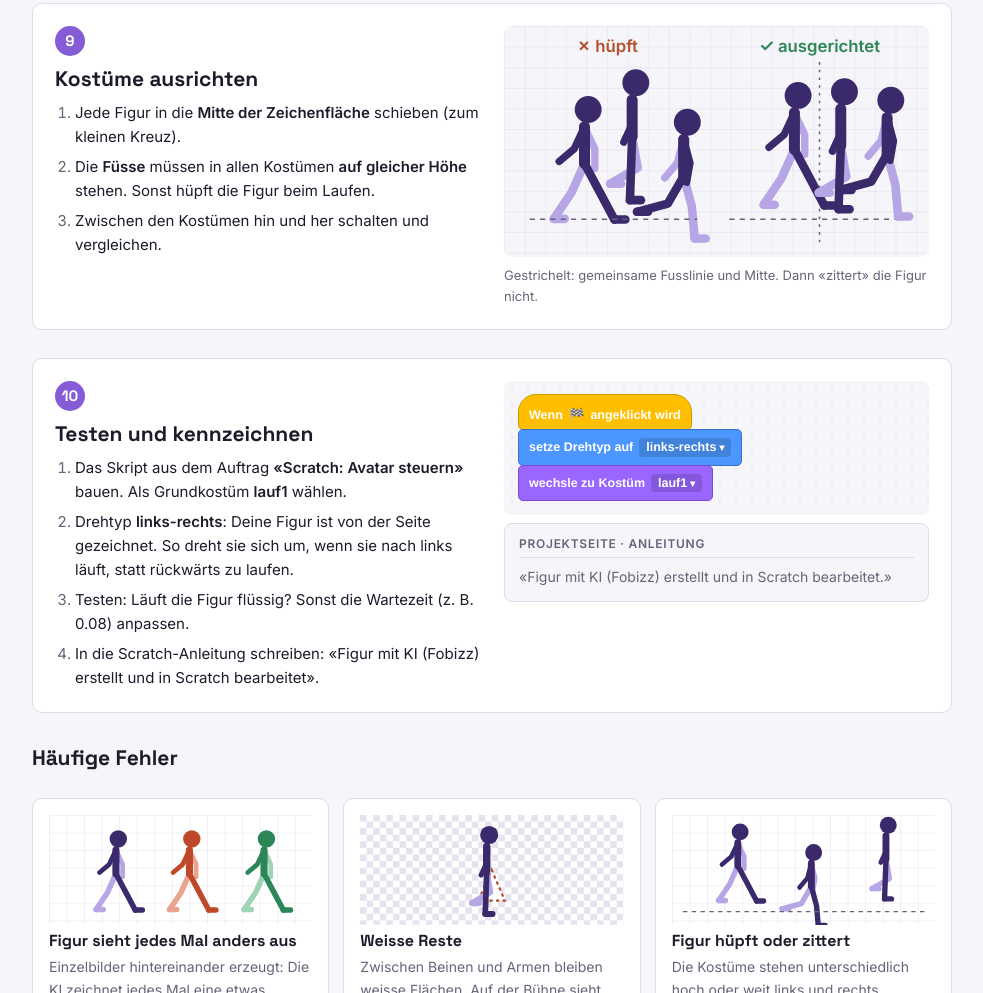
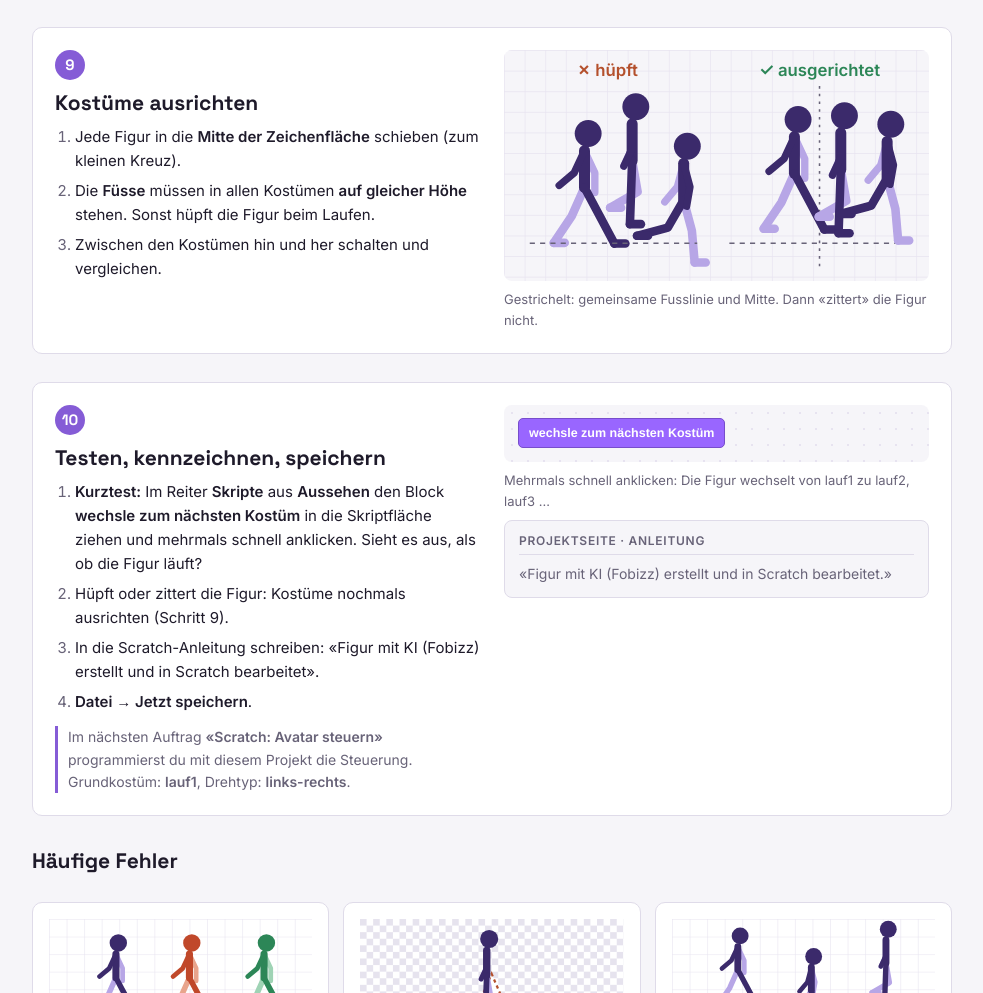
Before and after one commit to digitalcreativ/Lernatelier, a plain HTML site: page projekte/avatar-ki-pdf.html in a window 1280 px wide. Shown: the part 4676-5669 px from the top of the page, without its empty margins (148-1131 px from the left). Drawn offline with Linux system fonts and the light colour scheme.

```diff
--- a/projekte/avatar-ki-pdf.html
+++ b/projekte/avatar-ki-pdf.html
@@ -298,7 +298,7 @@ figcaption{font-size:13px;color:var(--muted)}
       <span class="num">7</span>
       <h2>Bild in Scratch hochladen</h2>
       <ol class="do">
-        <li>Dein Scratch-Projekt «Avatar» öffnen.</li>
+        <li>Scratch öffnen, anmelden, ein <b>neues Projekt</b> «Avatar» erstellen und die Katze löschen.</li>
         <li>Unten rechts bei <b>Figur wählen</b> auf <b>Figur hochladen</b> klicken und dein PNG wählen.</li>
         <li>Im Reiter <b>Kostüme</b> den weissen Hintergrund entfernen: <b>Füllwerkzeug</b> nehmen, als Farbe <b>keine Farbe</b> (rot durchgestrichen) wählen und in die weissen Flächen klicken.</li>
       </ol>
@@ -373,20 +373,20 @@ figcaption{font-size:13px;color:var(--muted)}
   <section class="step">
     <div>
       <span class="num">10</span>
-      <h2>Testen und kennzeichnen</h2>
+      <h2>Testen, kennzeichnen, speichern</h2>
       <ol class="do">
-        <li>Das Skript aus dem Auftrag <b>«Scratch: Avatar steuern»</b> bauen. Als Grundkostüm <b>lauf1</b> wählen.</li>
-        <li>Drehtyp <b>links-rechts</b>: Deine Figur ist von der Seite gezeichnet. So dreht sie sich um, wenn sie nach links läuft, statt rückwärts zu laufen.</li>
-        <li>Testen: Läuft die Figur flüssig? Sonst die Wartezeit (z. B. 0.08) anpassen.</li>
+        <li><b>Kurztest:</b> Im Reiter <b>Skripte</b> aus <b>Aussehen</b> den Block <b>wechsle zum nächsten Kostüm</b> in die Skriptfläche ziehen und mehrmals schnell anklicken. Sieht es aus, als ob die Figur läuft?</li>
+        <li>Hüpft oder zittert die Figur: Kostüme nochmals ausrichten (Schritt 9).</li>
         <li>In die Scratch-Anleitung schreiben: «Figur mit KI (Fobizz) erstellt und in Scratch bearbeitet».</li>
+        <li><b>Datei → Jetzt speichern</b>.</li>
       </ol>
+      <p class="tip">Im nächsten Auftrag <b>«Scratch: Avatar steuern»</b> programmierst du mit diesem Projekt die Steuerung. Grundkostüm: <b>lauf1</b>, Drehtyp: <b>links-rechts</b>.</p>
     </div>
     <figure>
       <div class="code"><div class="stack">
-        <div class="blk ev hat">Wenn <span>🏁</span> angeklickt wird</div>
-        <div class="blk mo">setze Drehtyp auf <span class="dd">links-rechts</span></div>
-        <div class="blk lo">wechsle zu Kostüm <span class="dd">lauf1</span></div>
+        <div class="blk lo">wechsle zum nächsten Kostüm</div>
       </div></div>
+      <figcaption>Mehrmals schnell anklicken: Die Figur wechselt von lauf1 zu lauf2, lauf3 …</figcaption>
       <div class="panel">
         <div class="head">Projektseite · Anleitung</div>
         <span class="k full">«Figur mit KI (Fobizz) erstellt und in Scratch bearbeitet.»</span>
```
Also changed, not shown: index.html (+12 -12 lines), projekte/avatar-ki.html (+6 -6 lines), 2 other files.
